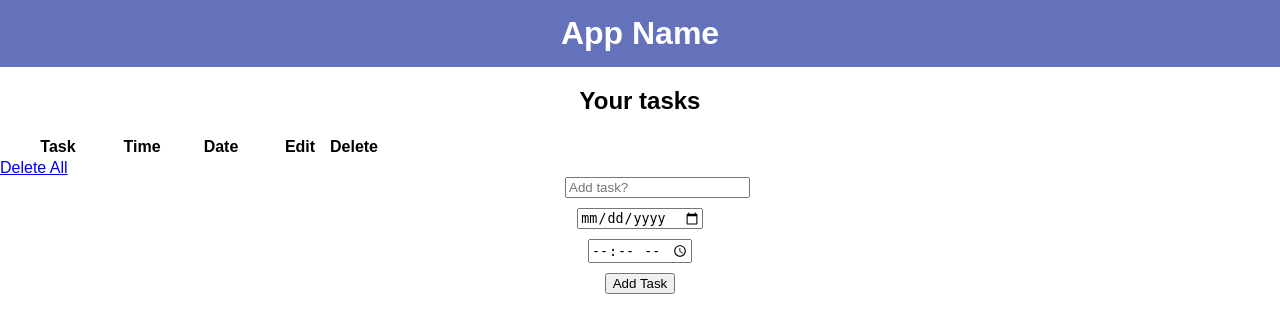
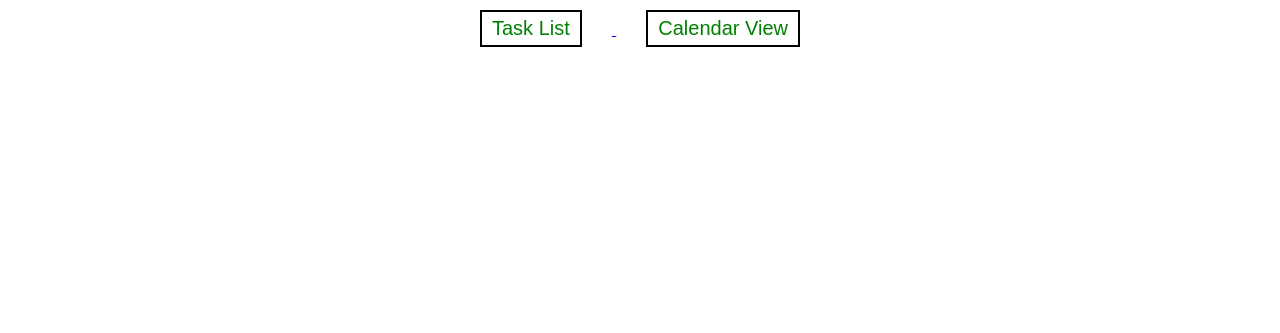
Before and after one commit to software-students-fall2022/web-app-exercise-team-12-1, a Flask app: page / in a window 1280 px wide. Shown: the top 333 px of the page. Run offline with Flask 2, Linux system fonts and the light colour scheme; data that the repository does not hold is empty.

Commit message:
changed back end data structure, created modeling to choose view mode->calendar or task list

```diff
--- a/app.py
+++ b/app.py
@@ -1,7 +1,7 @@
+from asyncio import events
 import json
 from flask import Flask, request, redirect, jsonify, render_template, url_for
 import pymongo
-
 
 app = Flask(__name__)
 app.static_folder = 'static'
@@ -17,17 +17,30 @@ myclient = pymongo.MongoClient()
 mydb = myclient["shedule"]
 mycol = mydb["events"]
 
+# view options/home page
+@app.route('/',methods=['GET'])
+def select_modes():
+    return render_template("home.html")
 
-# show all the events in homepage
-@app.route('/', methods=['GET'])
-def home_page():
+#view in task list page
+@app.route('/task_view',methods=['GET'])
+def show_tasks():
+    return render_template("taskView.html")
+
+#view in calendar
+@app.route('/calendar_view',methods=['GET'])
+def show_calendar():
+    return render_template("calendarView.html")
+
+# add event(get)
+@app.route('/add_event', methods=['GET'])
+def add_task():
     events = mycol.find({}, projection={"_id": 0}).sort(
         [("date", pymongo.ASCENDING), ("time", pymongo.ASCENDING)])
-    return render_template("index.html", events=events)
+    return render_template("addEvent.html", events=events)
 
-
-# create event
-@app.route('/', methods=['POST'])
+# add event(post)
+@app.route('/add_event', methods=['POST'])
 def create_record():
     event = {
         "name":  request.form['name'],
@@ -38,8 +51,7 @@ def create_record():
     x = mycol.insert_one(event)
     if not x:
         return jsonify({"message": "Error occured"}), 500
-    return redirect(url_for('home_page'))
-
+    return redirect(url_for('show_tasks'))
 
 # edit the event
 @ app.route('/update_record/<event_name>', methods=['POST'])
--- a/static/css/styles.css
+++ b/static/css/styles.css
@@ -55,3 +55,20 @@ th.edit, th.delete {
 .display-date, .display-time, .edit, .delete {
   text-align: center;
 }
+
+.tasks{
+  margin: auto;
+  text-align: center;
+}
+
+.btn{
+  background-color: white;
+            border: 2px solid black;
+            color: green;
+            padding: 5px 10px;
+            text-align: center;
+            display: inline-block;
+            font-size: 20px;
+            margin: 10px 30px;
+            cursor: pointer;
+}
--- a/static/js/index.js
+++ b/static/js/index.js
@@ -7,7 +7,6 @@ function getDaysinMonth(year,month){
 function getFirstDay(year,month){
     return new Date(year,month,1).getDay();
 }
-
 
 //static months array
 const months = [
@@ -50,7 +49,6 @@ const calendarData = yearsArray.map(year =>{
     return {year,months:renderMonths(year)}
 });
 
-console.log(calendarData);
 
 /*
 [{}{}]
--- /dev/null
+++ b/templates/home.html
@@ -0,0 +1,26 @@
+<!DOCTYPE html>
+<html lang="en">
+    <head>
+        <link
+        rel="stylesheet"
+        href="{{ url_for('static', filename='css/styles.css') }}"/>
+        <meta charset="UTF-8" />
+    <meta http-equiv="X-UA-Compatible" content="IE=edge" />
+    <meta name="viewport" content="width=device-width, initial-scale=1.0" />
+    <title>View modes</title>
+    </head>
+    <body>
+        <div class="tasks">
+            <a href="{{ url_for('show_tasks') }}">
+                <button class="btn">
+                    Task List
+                </button>
+            </a>
+            <a href="{{ url_for('show_calendar') }}">
+                <button class="btn">
+                    Calendar View
+                </button>
+            </a>
+        </div>
+    </body>
+</html>
--- a/templates/index.html
+++ b/templates/taskView.html
@@ -8,7 +8,6 @@
     <meta charset="UTF-8" />
     <meta http-equiv="X-UA-Compatible" content="IE=edge" />
     <meta name="viewport" content="width=device-width, initial-scale=1.0" />
-    <title>Task Scheduling App</title>
   </head>
   <body>
     <header>
@@ -17,6 +16,13 @@
     <main>
       <h2>Your tasks</h2>
       <!-- Display tasks -->
+      <div class="add_new_btn">
+        <a href="{{ url_for('add_task') }}">
+          <button class="btn">
+            Add new task
+          </button>
+        </a>
+      </div>
       <div class="task-table">
         <table class="table">
           <!-- Table header -->
@@ -53,26 +59,13 @@
                 </a>
               </td>
             </tr>
-
             {% endfor %}
           </tbody>
         </table>
         <!-- Delete all button -->
         <a id="delete-all-btn" href="{{ url_for('delete_all') }}">Delete All</a>
-        <!-- Prompt user to enter a new task -->
-        <form action="{{ url_for('create_record') }}" method="POST" role="form">
-          <div>
-            <input type="text" name="name" placeholder="Add task?" /> <br />
-            <input type="date" name="task-date" /> <br />
-            <input type="time" name="task-time" /> <br />
-            <button type="submit">Add Task</button>
-          </div>
-        </form>
       </div>
     </main>
-    <!-- <script type="text/javascript">
-      const events = "{{events}}"
-    </script> -->
     <script src = "{{ url_for('static', filename='js/index.js') }}"></script>
   </body>
 </html>
```
Also changed, not shown: templates/addEvent.html (added, +22 -0 lines), templates/calendarView.html (added, +37 -0 lines).
